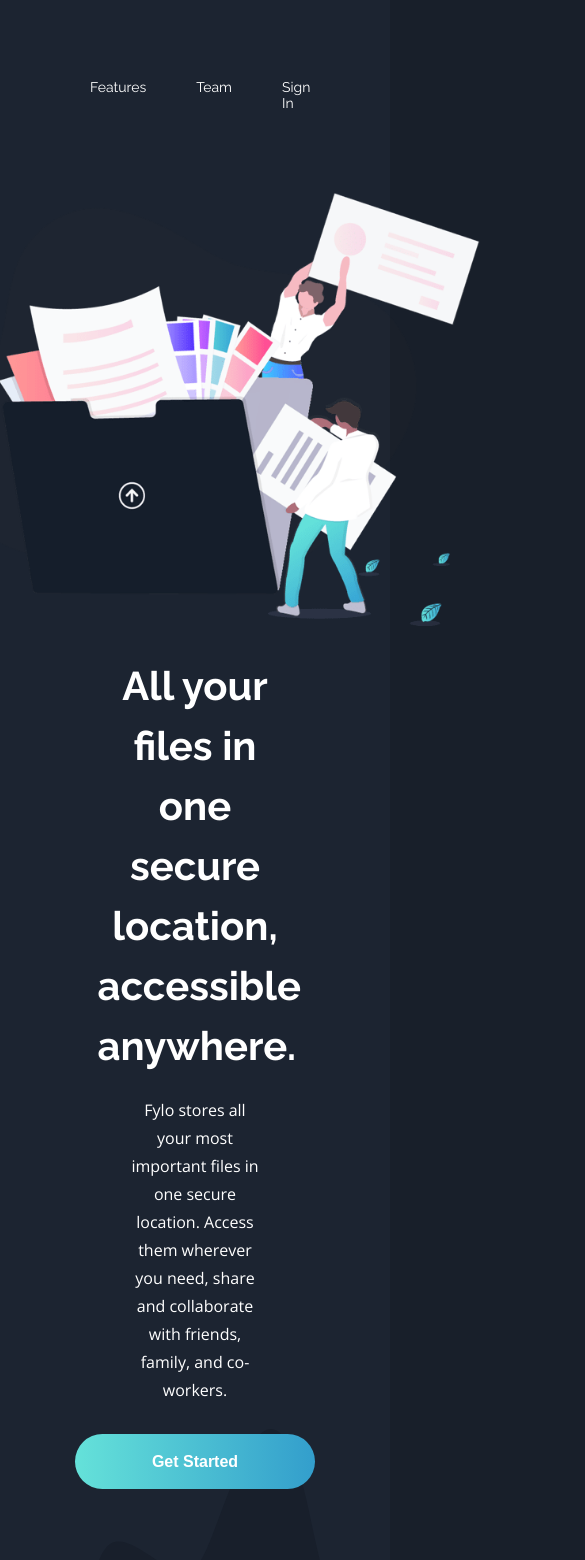
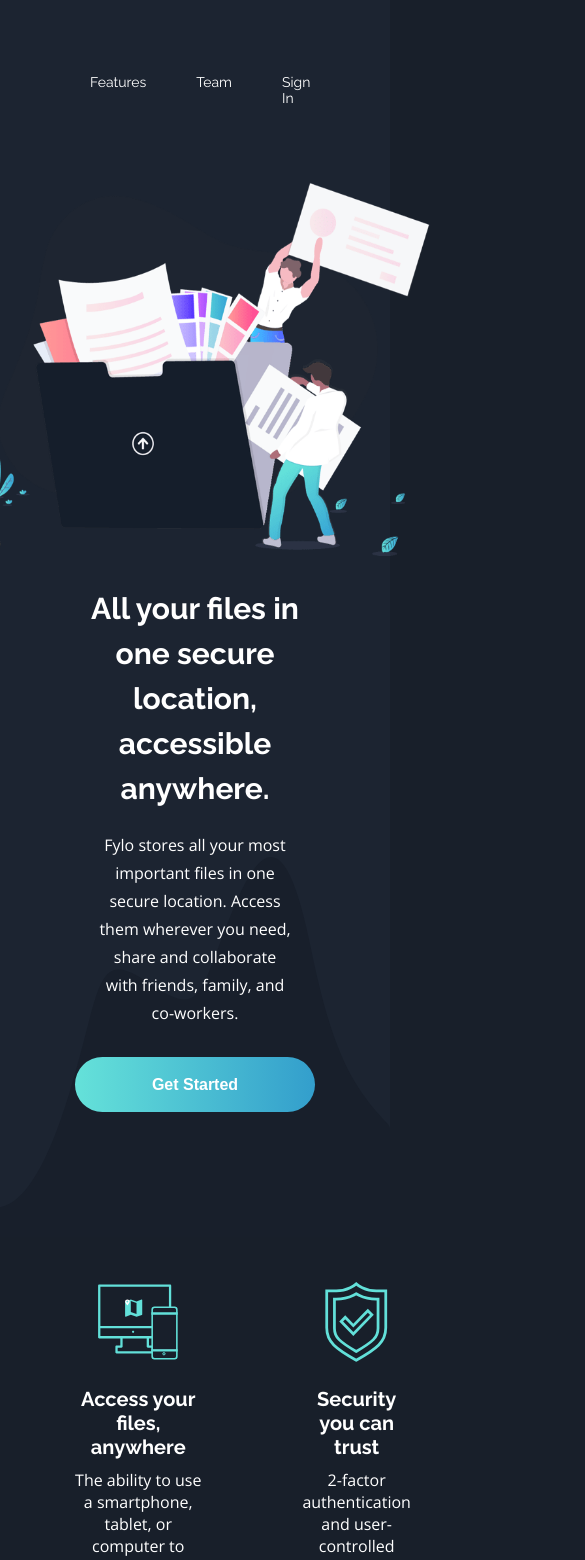
Before and after one commit to Tim-jn/Fylo, a React (Create React App) app: page / in a window 390 px wide. Shown: the top 1560 px of the page, 585 px wide, since content can reach past the window. Built offline with nearby package versions, Linux system fonts and the light colour scheme.

Commit message:
Updated responsiveness (tablet)

```diff
--- a/src/Components/Footer/Footer.tsx
+++ b/src/Components/Footer/Footer.tsx
@@ -45,6 +45,7 @@
               <p className="contact-text">example@fylo.com</p>
             </div>
           </div>
+          <div className="footer-links">
             <ul className="infos-links left-links">
               <li className="info-link">About Us</li>
               <li className="info-link">Jobs</li>
@@ -69,6 +70,7 @@
             </div>
           </div>
         </div>
+      </div>
     </footer>
   )
 }
--- a/src/Components/Footer/_footer.scss
+++ b/src/Components/Footer/_footer.scss
@@ -22,6 +22,13 @@
   display: flex;
   justify-content: space-between;
   margin-top: 50px;
+}
+
+.footer-links {
+  width: 40%;
+  display: flex;
+  justify-content: space-between;
+  gap: 30px;
 }
 
 .footer-logo-content {
@@ -84,3 +91,30 @@
   border: 1px solid $cyan-gradient;
   color: $cyan-gradient;
 }
+
+// tablet
+
+@media screen and (max-width: 992px) {
+  .infos {
+    flex-wrap: wrap;
+    gap: 50px;
+  }
+
+  .footer-links {
+    width: 100%;
+  }
+
+  .location-content {
+    max-width: 60%;
+  }
+
+  .footer {
+    height: 520px;
+  }
+}
+
+// mobile
+
+@media screen and (max-width: 768px) {
+
+}
--- a/src/Components/FormFooter/_formFooter.scss
+++ b/src/Components/FormFooter/_formFooter.scss
@@ -80,3 +80,12 @@
     width: 41%;
   }
 }
+
+// tablet
+
+@media screen and (max-width: 992px) {
+  .form-footer {
+    width: 80%;
+    bottom: 420px;
+  }
+}
--- a/src/Components/Navigation/_navigation.scss
+++ b/src/Components/Navigation/_navigation.scss
@@ -58,3 +58,11 @@
   color: $white;
   cursor: pointer;
 }
+// tablet
+
+@media screen and (max-width: 992px) {
+  .header-logo-content {
+    width: 140px;
+    height: 42px;
+  }
+}
--- a/src/Components/ReviewCard/_reviewCard.scss
+++ b/src/Components/ReviewCard/_reviewCard.scss
@@ -47,3 +47,12 @@
   color: rgba(221, 221, 221, 0.842);
   margin-top: 2px;
 }
+
+// tablet
+
+@media screen and (max-width: 992px) {
+  .review-card {
+    width: 70%;
+    margin-top: 40px;
+  }
+}
--- a/src/_app.scss
+++ b/src/_app.scss
@@ -32,7 +32,7 @@
 
 .background-curvy {
   position: absolute;
-  bottom: -140px;
+  bottom: -150px;
   z-index: -1;
 }
 
@@ -176,7 +176,17 @@
 
 // small screen desktop
 
+@media screen and (max-width: 1490px) {
+  .background-curvy {
+    bottom: -10px;
+  }
+}
+
 @media screen and (max-width: 1200px) {
+  .intro-section {
+    padding-bottom: 120px;
+  }
+
   .intro-img {
     width: 570px;
     height: 434px;
@@ -187,7 +197,73 @@
     height: 100%;
   }
 
+  .intro-title {
+    font-size: 35px;
+    max-width: 60%;
+    line-height: 50px;
+  }
+
+  .intro-description {
+    width: 50%;
+  }
+
+  .company-title {
+    font-size: 35px;
+  }
+
+  .background-curvy {
+    bottom: -10px;
+  }
+
   .background-curvy img {
     height: 380px;
   }
+
+  .team::before {
+    left: 0px;
+    top: -32px;
+  }
 }
+
+// tablet
+
+@media screen and (max-width: 992px) {
+  .intro-img {
+    width: 470px;
+    height: 374px;
+  }
+
+  .intro-title {
+    font-size: 30px;
+    line-height: 45px;
+  }
+
+  .company-image {
+    width: 350px;
+    height: 100%;
+  }
+
+  .company-title {
+    font-size: 30px;
+    width: inherit;
+  }
+
+  .background-curvy img {
+    height: 380px;
+  }
+
+  .company-infos {
+    margin-top: 120px;
+  }
+
+  .team {
+    flex-direction: column;
+    align-items: center;
+    margin-top: 160px;
+  }
+
+  .team::before {
+    left: 60px;
+    top: 10px;
+  }
+}
--- a/src/_index.scss
+++ b/src/_index.scss
@@ -1,9 +1,4 @@
 @import url('https://fonts.googleapis.com/css2?family=Open+Sans:wght@400;700&family=Raleway:wght@400;700&display=swap');
-
-/* ===== Breakpoints ===== */
-
-$mobile-size: 375px;
-$desktop-size: 1440px;
 
 /* ===== Colors ===== */
 
```
Lines whose indentation alone changed are shown as unchanged.
